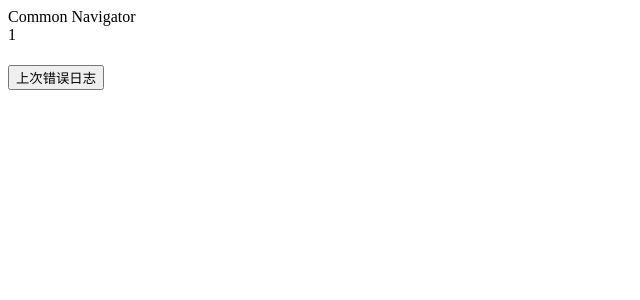
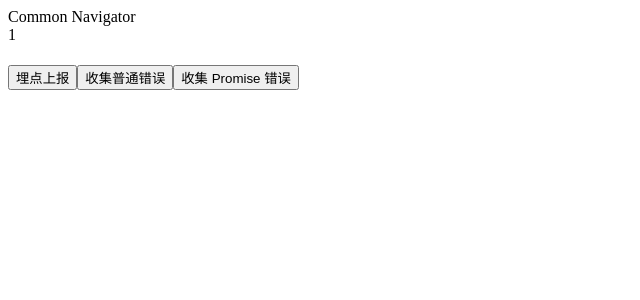
Before and after one commit to 3Alan/simple-ssr, a React app: page /detail/1 in a window 1280 px wide. Shown: the top 300 px of the page, without its empty margins (0-640 px from the left). Built offline with nearby package versions, Linux system fonts and the light colour scheme; the HTML template or start-up script is replaced by a standard one.

Commit message:
feat: logger

```diff
--- a/src/client.entry.js
+++ b/src/client.entry.js
@@ -4,6 +4,9 @@ import { Provider } from 'react-redux';
 import configureStore from './redux/configureStore';
 import { BrowserRouter } from 'react-router-dom';
 import App from './App';
+import trackError from './utils/trackError';
+
+trackError();
 
 // Read the state sent with markup
 const state = window.__STATE__;
--- a/src/pages/Detail.js
+++ b/src/pages/Detail.js
@@ -7,8 +7,22 @@ const Detail = () => {
   const { name } = useParams();
   const serverData = useSelector(state => state.serverData);
 
-  const submitLog = () => {
-    new Image().src = '/log.gif?action=button';
+  const submitLog = e => {
+    new Image().src = `/log.gif?action=点击位置：${JSON.stringify(
+      e.target.getBoundingClientRect()
+    )}`;
+  };
+
+  const catchErrorMessage = () => {
+    // eslint-disable-next-line no-undef
+    console.log(b);
+  };
+
+  const catchPromiseErrorMessage = () => {
+    new Promise(() => {
+      // eslint-disable-next-line no-undef
+      console.log(c);
+    });
   };
 
   return (
@@ -21,7 +35,9 @@ const Detail = () => {
       <h4>
         <strong style={{ color: 'red' }}>{serverData}</strong>
       </h4>
-      <button onClick={submitLog}>上次错误日志</button>
+      <button onClick={submitLog}>埋点上报</button>
+      <button onClick={catchErrorMessage}>收集普通错误</button>
+      <button onClick={catchPromiseErrorMessage}>收集 Promise 错误</button>
     </div>
   );
 };
--- a/src/server/app.js
+++ b/src/server/app.js
@@ -22,7 +22,7 @@ app.listen(port, () => {
 let initialState = {};
 
 app.all('/log.gif', (req, res) => {
-  logger.info(`client log from action: ${req.query.action}`);
+  logger.info(`client log: ${req.query.action}`);
   res.send('');
 });
 
--- /dev/null
+++ b/src/utils/trackError.js
@@ -0,0 +1,19 @@
+export default function trackError() {
+  // 收集普通错误
+  window.onerror = function (message, source, lineno, colno, error) {
+    new Image().src = `/log.gif?action=${error}`;
+  };
+
+  // 收集Promise错误
+  window.addEventListener(
+    'unhandledrejection',
+    e => (new Image().src = `/log.gif?action=Promise------${e.reason}`)
+  );
+
+  // 通过sendBeacon发送错误
+  document.addEventListener('visibilitychange', function logData() {
+    if (document.visibilityState === 'hidden') {
+      navigator.sendBeacon('/log.gif?action="data from sendBeacon"');
+    }
+  });
+}
```
